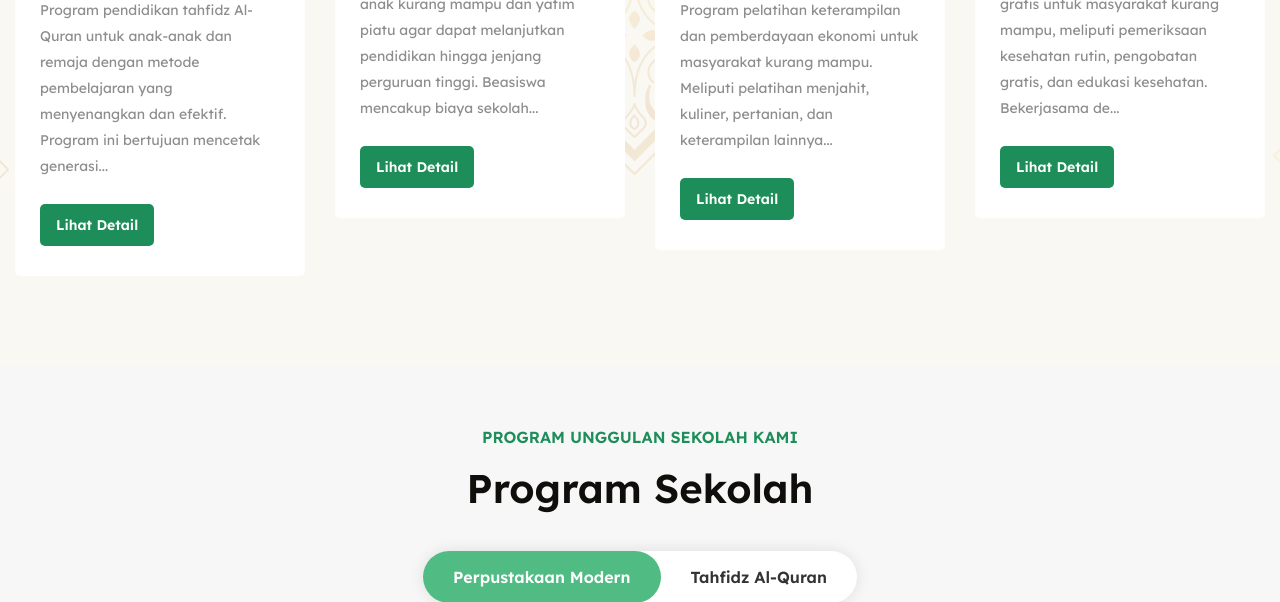
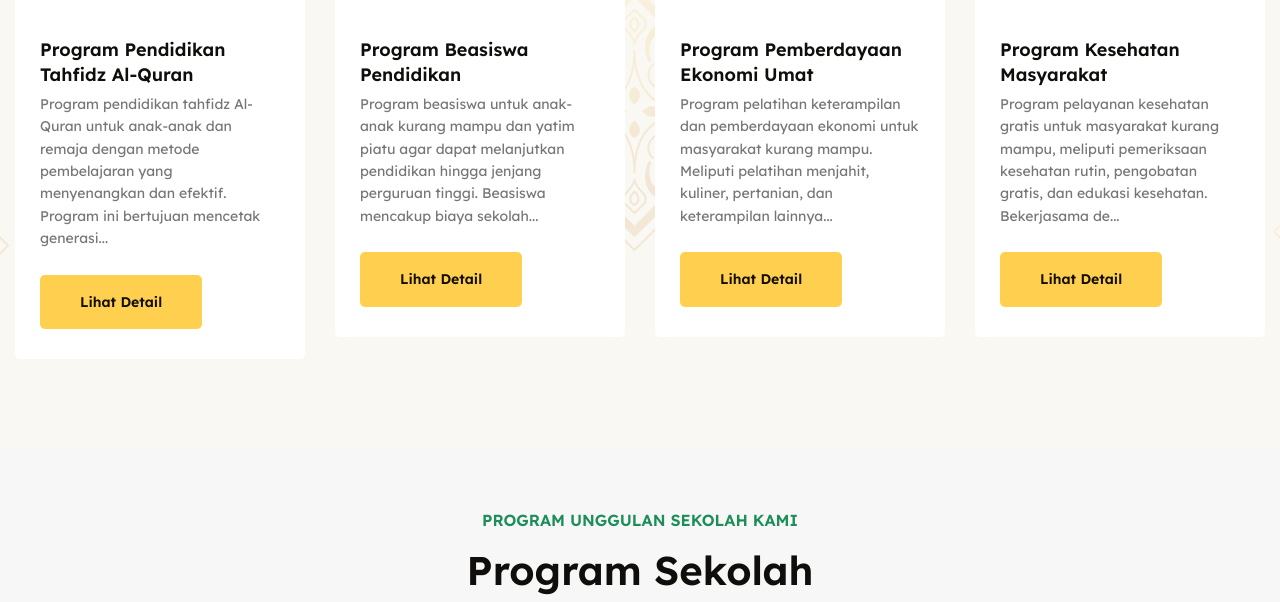
Before and after one commit to denys89/yayasanalmunawwar, a Laravel app: page / in a window 1280 px wide. Shown: the part 3326-3928 px from the top of the page. Run offline with Laravel 12, Linux system fonts and the light colour scheme; data comes from the database, SQL or seed files in the repository; tables that the repository leaves empty hold one stand-in row (values such as "Sample post"); grey boxes marked "Sample" are stand-in pictures; parts of the project's set-up code (start-up, migrations or seed data) failed here and were passed over; some libraries are stand-ins or nearby versions; some web fonts are replaced.

Commit message:
fix some revision

```diff
--- a/public/style/custom.css
+++ b/public/style/custom.css
@@ -259,3 +259,60 @@
 .swiper-pagination-bullet{
     margin: 0 5px;
 }
+
+/* --------------------------------------------------------------
+   Global Utility Styles: Program Cards & Thumbnails
+   - Reusable across sections to maintain visual consistency
+   - Keep names generic and avoid component coupling
+   Usage:
+     <img class="util-thumb" ...>
+     <h4 class="util-heading">...
+     <div class="util-text">...
+     <div class="util-card">...
+     <a class="btn-solid-green">...
+-------------------------------------------------------------- */
+
+/* Image: square thumbnails with cover cropping */
+.util-thumb {
+    width: 100%;
+    height: 300px; /* base desktop size */
+    aspect-ratio: 1 / 1; /* enforce square */
+    object-fit: cover;
+    display: block;
+    border-radius: 8px;
+}
+
+/* Typography: unified heading/body styles */
+.util-heading {
+    font-size: 18px;
+    line-height: 1.4;
+    color: #1b1b18;
+    font-weight: 600;
+    margin: 8px 0 6px;
+}
+.util-text {
+    font-size: 14px;
+    line-height: 1.6;
+    color: #555555;
+    margin: 0 0 12px;
+}
+
+/* Card alignment & spacing */
+.util-card { text-align: left; }
+.util-card .course-block_one-buttons { gap: 8px; }
+
+/* Button: solid green variant matching site palette */
+.btn-solid-green {
+    background-color: #17a63a;
+    color: #ffffff !important;
+    padding: 10px 16px;
+    border-radius: 6px;
+    border: none;
+    transition: background-color 0.2s ease-in-out, transform 0.15s ease-in-out;
+}
+.btn-solid-green:hover { background-color: #158f32; transform: translateY(-1px); }
+
+/* Responsiveness: scale thumbnail height */
+@media (max-width: 992px) { .util-thumb { height: 260px; } }
+@media (max-width: 768px) { .util-thumb { height: 220px; } }
+@media (max-width: 576px) { .util-thumb { height: 200px; } }
--- a/resources/views/home.blade.php
+++ b/resources/views/home.blade.php
@@ -300,25 +300,40 @@
                 <div class="sec-title_title">Program Yayasan (KB, SD, Panti, Masjid)</div>
                 <h2 class="sec-title_heading">{{ $homepage?->program_title ?? 'Program Pendidikan Kami' }}</h2>
             </div>
+
+            <!--
+                NOTE: Utilities for image, typography, card, and button styling
+                have been moved to global stylesheet `public/style/custom.css`.
+                Classes used below:
+                - util-thumb, util-heading, util-text, util-card, btn-solid-green
+            -->
             <div class="row clearfix">
 
 				@forelse(($programs ?? []) as $program)
 				<!-- Course Block One -->
                 <div class="course-block_one col-xl-3 col-lg-4 col-md-6 col-sm-12">
-					<div class="course-block_one-inner wow fadeInLeft" data-wow-delay="{{ 150 * ($loop->index + 1) }}ms" data-wow-duration="1000ms">
+                    <div class="course-block_one-inner wow fadeInLeft util-card" data-wow-delay="{{ 150 * ($loop->index + 1) }}ms" data-wow-duration="1000ms">
                         <div class="course-block_one-image">
                             @php $photo = $program->photo_url; $isExternal = $photo && Str::startsWith($photo, 'http'); @endphp
+                            <!-- Standardized thumbnail image -->
                             <a href="{{ route('programs.show', $program->slug) }}" data-slug="{{ $program->slug }}">
-								<img src="{{ $photo ? ($isExternal ? $photo : asset('storage/' . $photo)) : asset('assets/images/resource/course-dummy1.png') }}" alt="{{ $program->title ?? $program->name }}" />
+                                <img class="util-thumb" src="{{ $photo ? ($isExternal ? $photo : asset('storage/' . $photo)) : asset('assets/images/resource/course-dummy1.png') }}" alt="{{ $program->title ?? $program->name }}" />
                             </a>
                         </div>
                         <div class="course-block_one-content">
-							<h4 class="course-block_one-heading">
+                            <!-- Unified heading and body text styles -->
+                            <h4 class="course-block_one-heading util-heading">
                                 <a href="{{ route('programs.show', $program->slug) }}" data-slug="{{ $program->slug }}">{{ $program->title ?? $program->name }}</a>
                             </h4>
-							<div class="course-block_one-text">{{ Str::limit(strip_tags($program->description), 160) }}</div>
+                            <div class="course-block_one-text util-text">{{ Str::limit(strip_tags($program->description), 160) }}</div>
                             <div class="course-block_one-buttons d-flex justify-content-between flex-wrap">
-								<a class="theme-btn course-block_one-study" href="{{ route('programs.show', $program->slug) }}" data-slug="{{ $program->slug }}">Lihat Detail</a>
+                                <!-- Consistent button styling -->
+								<a href="{{ route('programs.show', $program->slug) }}" class="theme-btn btn-style-two">
+								<span class="btn-wrap">
+									<span class="text-one">Lihat Detail</span>
+									<span class="text-two">Lihat Detail</span>
+								</span>
+							</a>
                             </div>
                         </div>
                     </div>
@@ -409,13 +424,10 @@
 											<div class="inner-column">
 												<h3>{{ $explore->title }}</h3>
 												<p>{!! \App\Helpers\TinyMCEHelper::sanitizeContent($explore->summary ?? '') !!} </p>
-												<div class="list-container">
-													<p>{!! \App\Helpers\TinyMCEHelper::sanitizeContent($explore->clean_content ?? '') !!} </p>
-												</div>
 												<a href="{{ route('explore.show', $explore->slug) }}" class="theme-btn btn-style-two">
 													<span class="btn-wrap">
-														<span class="text-one">Learn more</span>
-														<span class="text-two">Learn more</span>
+														<span class="text-one">Lihat Detail</span>
+														<span class="text-two">Lihat Detail</span>
 													</span>
 												</a>
 											</div>
--- a/resources/views/layouts/app.blade.php
+++ b/resources/views/layouts/app.blade.php
@@ -13,6 +13,8 @@
     <link href="{{ asset('assets/css/responsive.css') }}" rel="stylesheet">
     <link href="{{ asset('assets/css/swiper.min.css') }}" rel="stylesheet">
     <link href="{{ asset('assets/css/flaticon_afbd3404a2e1104832d0.css') }}" rel="stylesheet">
+    <!-- Site-wide custom utilities -->
+    <link href="{{ asset('style/custom.css') }}" rel="stylesheet">
 
     <!-- Google Fonts -->
     <link href="https://fonts.googleapis.com/css2?family=Lexend:wght@300;400;500;600;700;800;900&display=swap" rel="stylesheet">
--- a/resources/views/layouts/minimal.blade.php
+++ b/resources/views/layouts/minimal.blade.php
@@ -11,6 +11,8 @@
     <link href="{{ asset('assets/css/bootstrap.css') }}" rel="stylesheet">
     <link href="{{ asset('assets/css/style.css') }}" rel="stylesheet">
     <link href="{{ asset('assets/css/responsive.css') }}" rel="stylesheet">
+    <!-- Site-wide custom utilities -->
+    <link href="{{ asset('style/custom.css') }}" rel="stylesheet">
 
     <!-- Google Fonts -->
     <link href="https://fonts.googleapis.com/css2?family=Lexend:wght@300;400;500;600;700;800;900&display=swap" rel="stylesheet">
--- a/routes/auth.php
+++ b/routes/auth.php
@@ -12,10 +12,7 @@ use App\Http\Controllers\Auth\VerifyEmailController;
 use Illuminate\Support\Facades\Route;
 
 Route::middleware('guest')->group(function () {
-    Route::get('register', [RegisteredUserController::class, 'create'])
-        ->name('register');
-
-    Route::post('register', [RegisteredUserController::class, 'store']);
+    // Registration disabled: routes removed
 
     Route::get('login', [AuthenticatedSessionController::class, 'create'])
         ->name('login');
```
Also changed, not shown: resources/views/auth/register.blade.php (+5 -50 lines), resources/views/welcome.blade.php (+1 -7 lines). Lines whose indentation alone changed are shown as unchanged.
